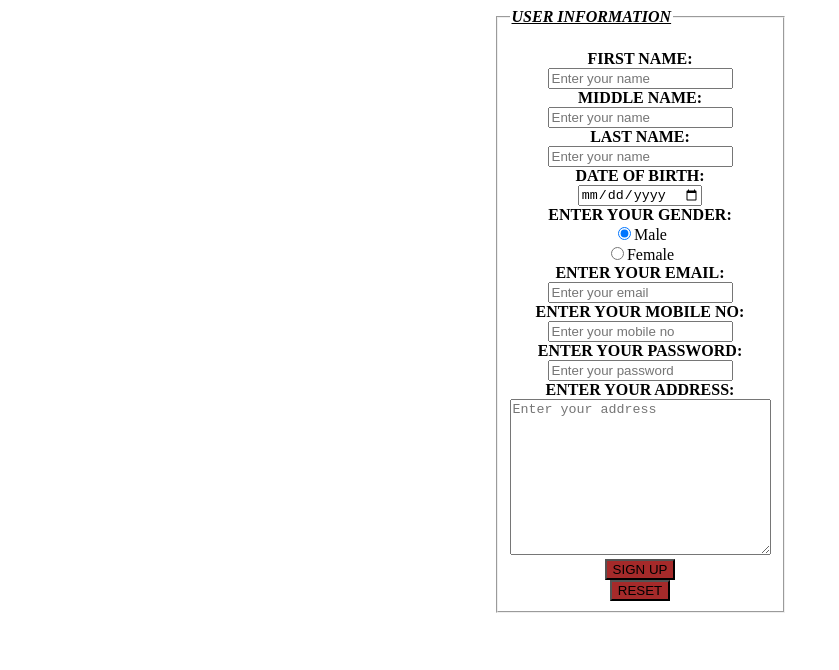
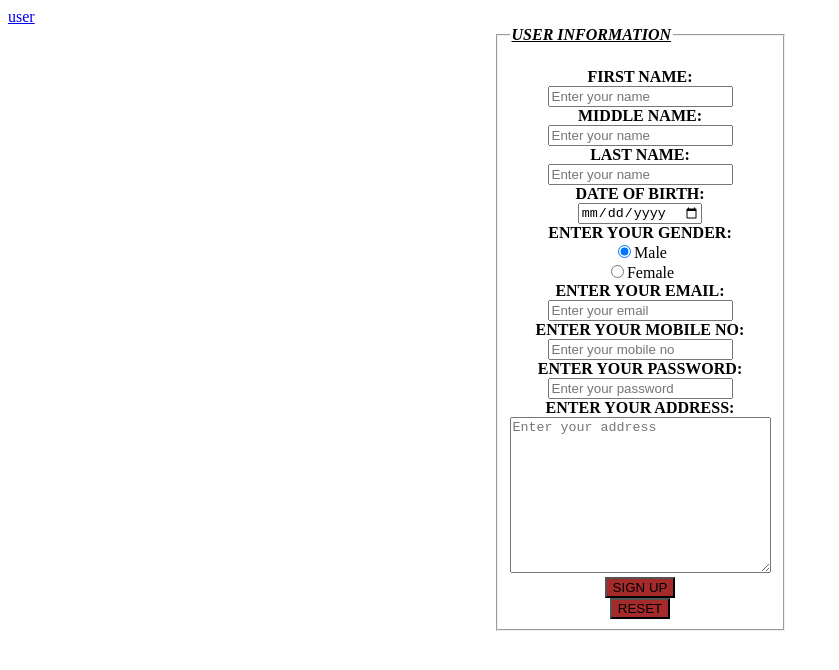
Before and after one commit to payel5012/registration-form, a plain HTML site: page index.html in a window 1280 px wide. Shown: the whole page, without its empty margins (0-839 px from the left). Drawn offline with Linux system fonts and the light colour scheme.

Commit message:
Updated form

```diff
--- a/index.html
+++ b/index.html
@@ -4,6 +4,7 @@
     <title>WEB</title>
   </head>
   <body>
+    <a href="user.html">user</a>
     <form action="abc.php" method="POST">
       <center>
         <fieldset style="width: 20%" style="height: 50%">
```
